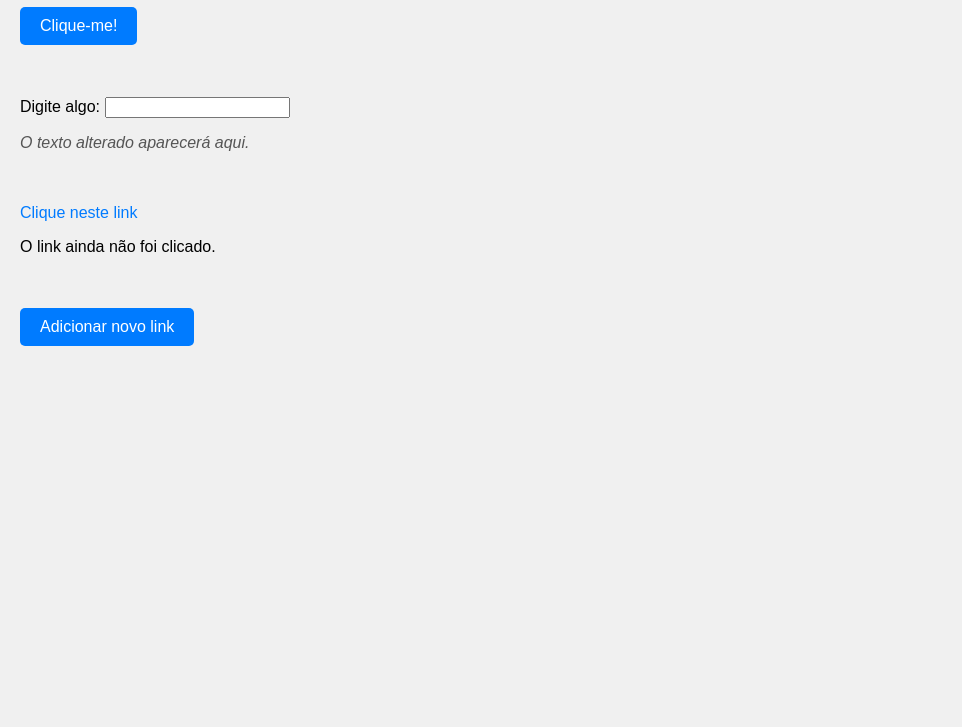
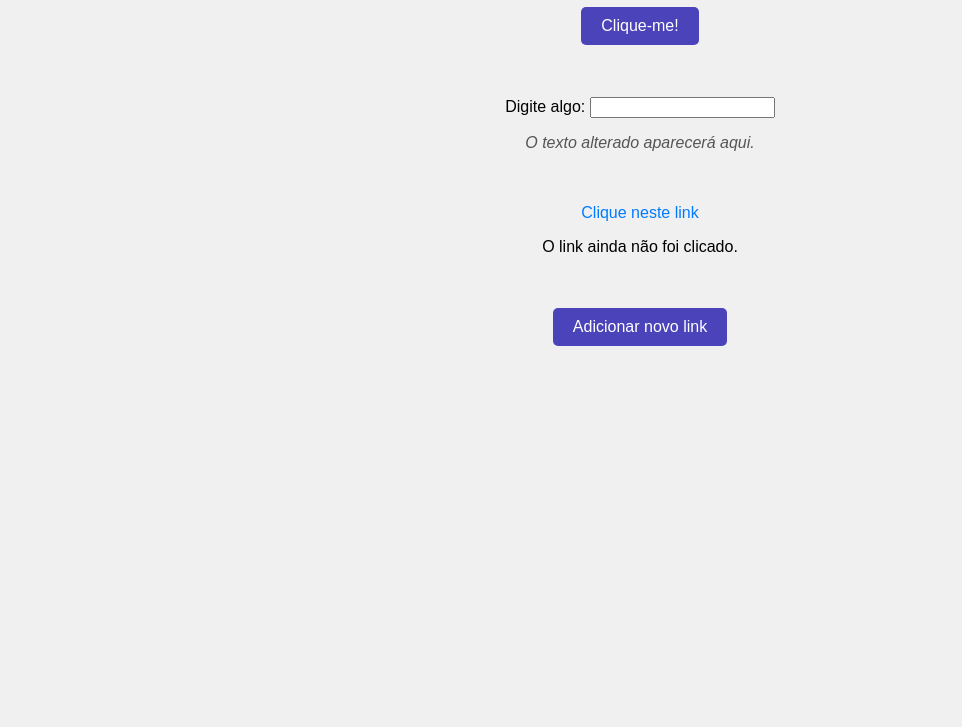
Before and after one commit to mariaato/clique, a plain HTML site: page index.html in a window 1280 px wide. Shown: the part 73-800 px from the top of the page, without its empty margins (0-962 px from the left). Drawn offline with Linux system fonts and the light colour scheme.

Commit message:
Update style.css

```diff
--- a/style.css
+++ b/style.css
@@ -2,6 +2,7 @@ body {
     font-family: Arial, sans-serif;
     background-color: #f0f0f0;
     margin: 20px;
+    text-align: center;
 }
 
 h1 {
@@ -12,14 +13,14 @@ button {
     padding: 10px 20px;
     font-size: 16px;
     cursor: pointer;
-    background-color: #007BFF;
+    background-color: #4b43b9;
     color: white;
     border: none;
     border-radius: 5px;
 }
 
 button:hover {
-    background-color: #0056b3;
+    background-color: #4b43b9;
 }
 
 #mensagem {
```
